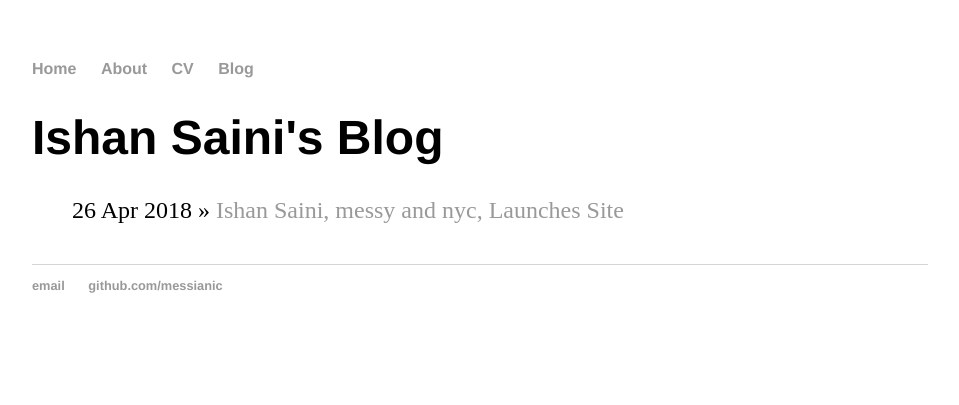
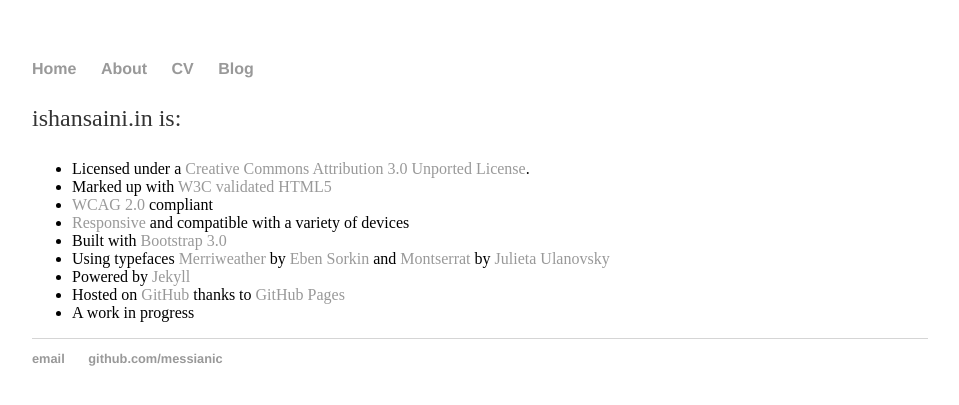
Before and after one commit to messianic/ishansaini.github.io, a Jekyll site: the page built from about/index.html, in a window 1280 px wide. Shown: the top 405 px of the page, without its empty margins (160-1119 px from the left). Built offline with Jekyll 4.4.1, drawn with Linux system fonts in a browser that asks for light colours.

Commit message:
Update index.html
added the about.html from jmcglone.

```diff
--- a/about/index.html
+++ b/about/index.html
@@ -1,11 +1,23 @@
 ---
 layout: default
-title: Ishan Saini's Blog
+title: About This Site
+description: Credits and information about the website jmcglone.com, the personal website for Jonathan McGlone, a Librarian, Front-End Developer, Digital Publisher, Project Manager, Music Enthusiast, and Web Noodler living and working in Michigan.
 ---
-	<h1>{{ page.title }}</h1>
-	<ul class="posts">
 
-	  {% for post in site.posts %}
-	    <li><span>{{ post.date | date_to_string }}</span> » <a href="{{ post.url }}" title="{{ post.title }}">{{ post.title }}</a></li>
-	  {% endfor %}
-</ul>
+  <div class="about">
+
+    <p>ishansaini.in is:</p>
+
+      <ul class="list-unstyled">
+        <li>Licensed under a <a rel="license" href="http://creativecommons.org/licenses/by/3.0/deed.en_US">Creative Commons Attribution 3.0 Unported License</a>. </li>
+        <li>Marked up with <a href="http://validator.w3.org/check?uri=http%3A%2F%2Fjmcglone.com%2F" title="HTML5 Validator">W3C validated HTML5</a></li>
+        <li><a href="http://www.w3.org/TR/WCAG20/" title="WCAG 2.0">WCAG 2.0</a> compliant</li>
+        <li><a href="http://alistapart.com/article/responsive-web-design" title="Responsive Web Design at A List Apart">Responsive</a> and compatible with a variety of devices</li>
+        <li>Built with <a href="http://getbootstrap.com/" title="Bootstrap 3.0">Bootstrap 3.0</a></li>
+        <li>Using typefaces <a href="http://www.google.com/fonts/specimen/Merriweather" title ="Merriweather">Merriweather</a> by <a href="https://plus.google.com/106288796449831139244/about" title="Eben Sorkin">Eben Sorkin</a> and <a href="http://www.google.com/fonts/specimen/Montserrat" title="Montserrat">Montserrat</a> by <a href="http://www.zkysky.com.ar/" title="ZkySky Design">Julieta Ulanovsky</a></li>
+        <li>Powered by <a href="http://jekyllrb.com/" title="Jekyll">Jekyll</a></li>
+        <li>Hosted on <a href="http://github.com/messianic/messianic.github.io" title="This site hosted on GitHub">GitHub</a> thanks to <a href="http://pages.github.com/" title="GitHub Pages">GitHub Pages</a></li>
+        <li>A work in progress</li>
+      </ul>
+
+</div>
```
